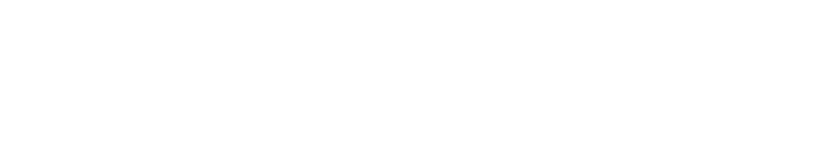
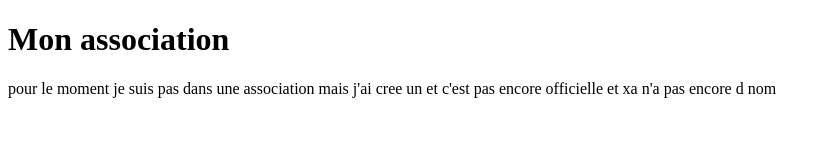
Before and after one commit to Monteronel/mon_cv, a plain HTML site: page index.html in a window 1280 px wide. Shown: the whole page, without its empty margins (0-831 px from the left). Drawn offline with Linux system fonts and the light colour scheme.

Commit message:
mise en place de la section associations

```diff
--- a/index.html
+++ b/index.html
@@ -7,6 +7,9 @@
     <title>Document</title>
 </head>
 <body>
-
+    <div class="association">
+        <h1>Mon association</h1>
+        <p>pour le moment je suis pas dans une association mais j'ai cree un et c'est pas encore officielle et xa n'a pas encore d nom</p>
+    </div>
 </body>
 </html>
```
